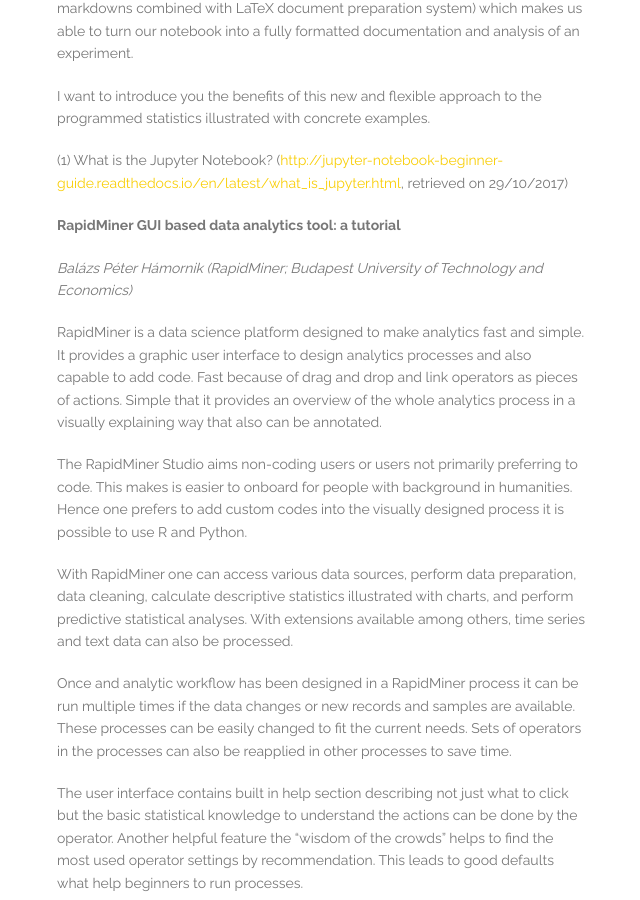
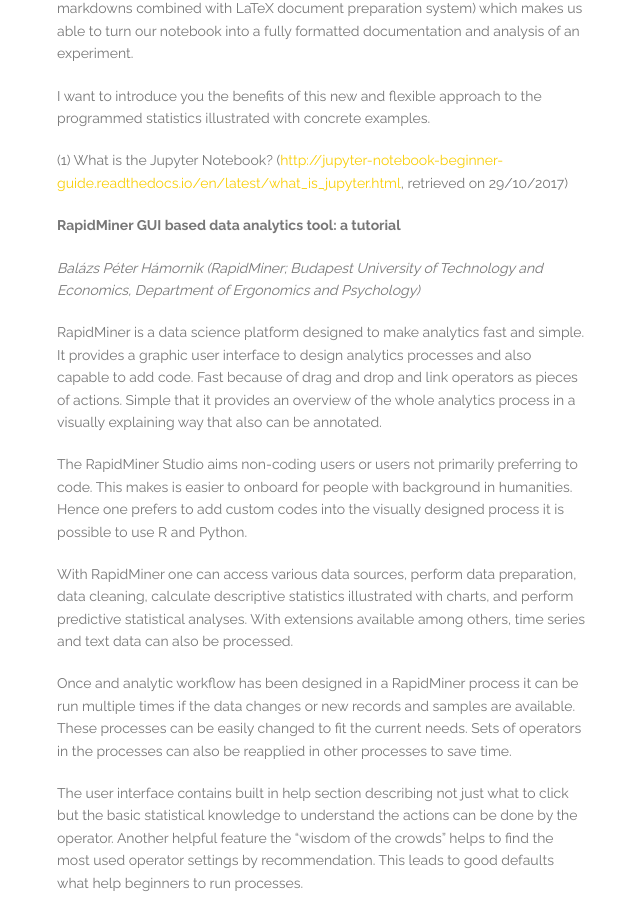
Before and after one commit to cogstat/cogstat_website, a Jekyll site: the page built from best_practices_symposium/program.md, in a window 1280 px wide and 900 px high, scrolled down 1667 px. Shown: the whole window, without its empty margins (38-678 px from the left). Built offline with Jekyll 4.4.1, drawn with Linux system fonts in a browser that asks for light colours.

Commit message:
symp: affiliation fix

```diff
--- a/best_practices_symposium/program.md
+++ b/best_practices_symposium/program.md
@@ -39,7 +39,7 @@
 
 __RapidMiner GUI based data analytics tool: a tutorial__
 
-_Balázs Péter Hámornik (RapidMiner; Budapest University of Technology and Economics)_
+_Balázs Péter Hámornik (RapidMiner; Budapest University of Technology and Economics, Department of Ergonomics and Psychology)_
 
 RapidMiner is a data science platform designed to make analytics fast and simple. It provides a graphic user interface to design analytics processes and also capable to add code. Fast because of drag and drop and link operators as pieces of actions. Simple that it provides an overview of the whole analytics process in a visually explaining way that also can be annotated.
 
```
